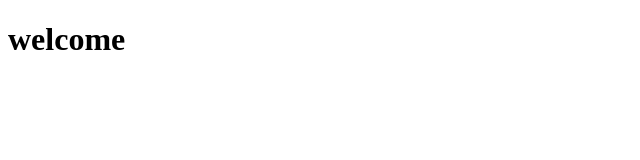
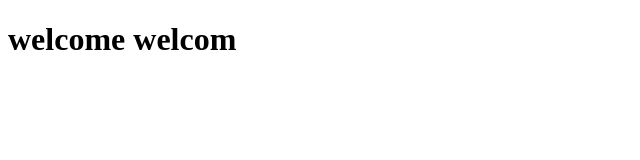
Before and after one commit to fateemaa/techcamps-1, a plain HTML site: page index.html in a window 1280 px wide. Shown: the whole page, without its empty margins (0-640 px from the left). Drawn offline with Linux system fonts and the light colour scheme.

Commit message:
anothr welcom

```diff
--- a/index.html
+++ b/index.html
@@ -4,6 +4,6 @@
 	<title>hi</title>
 </head>
 <body>
-<h1>welcome</h1>
+<h1>welcome welcom</h1>
 </body>
 </html>
```
